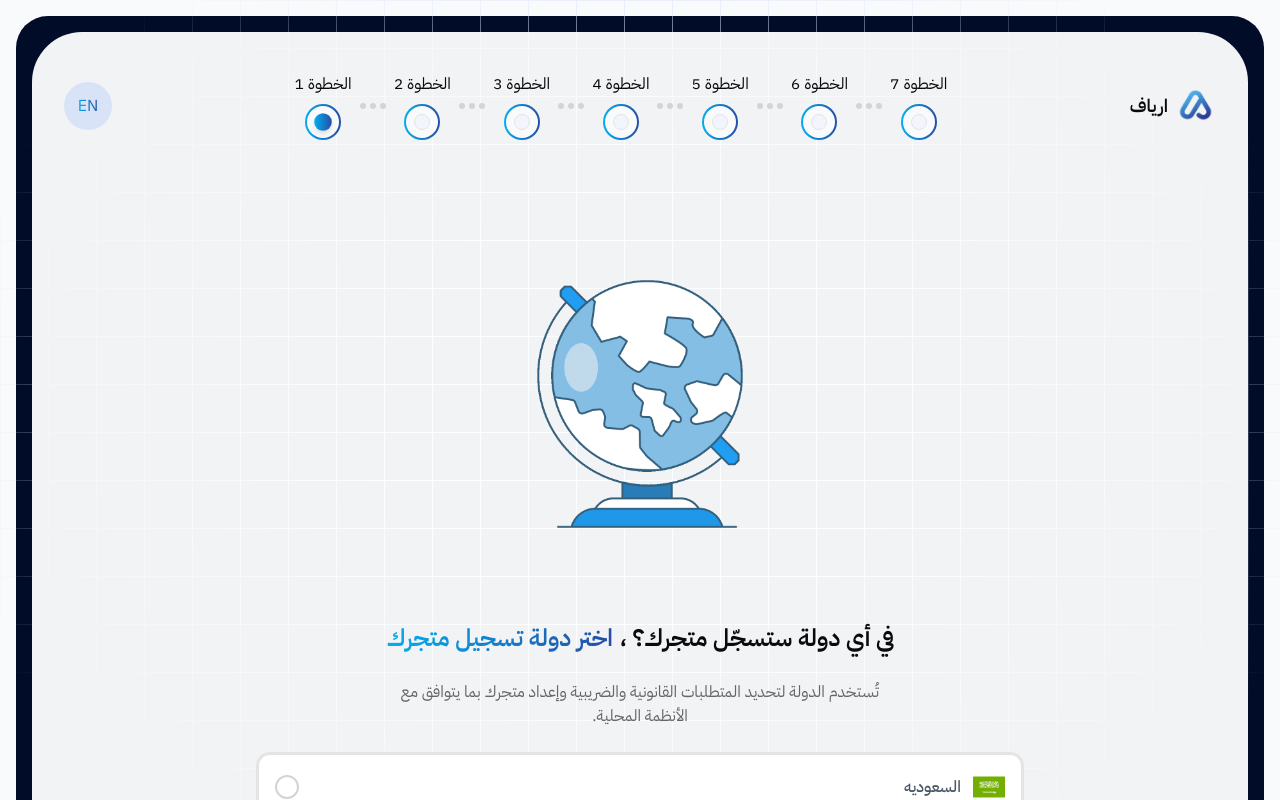
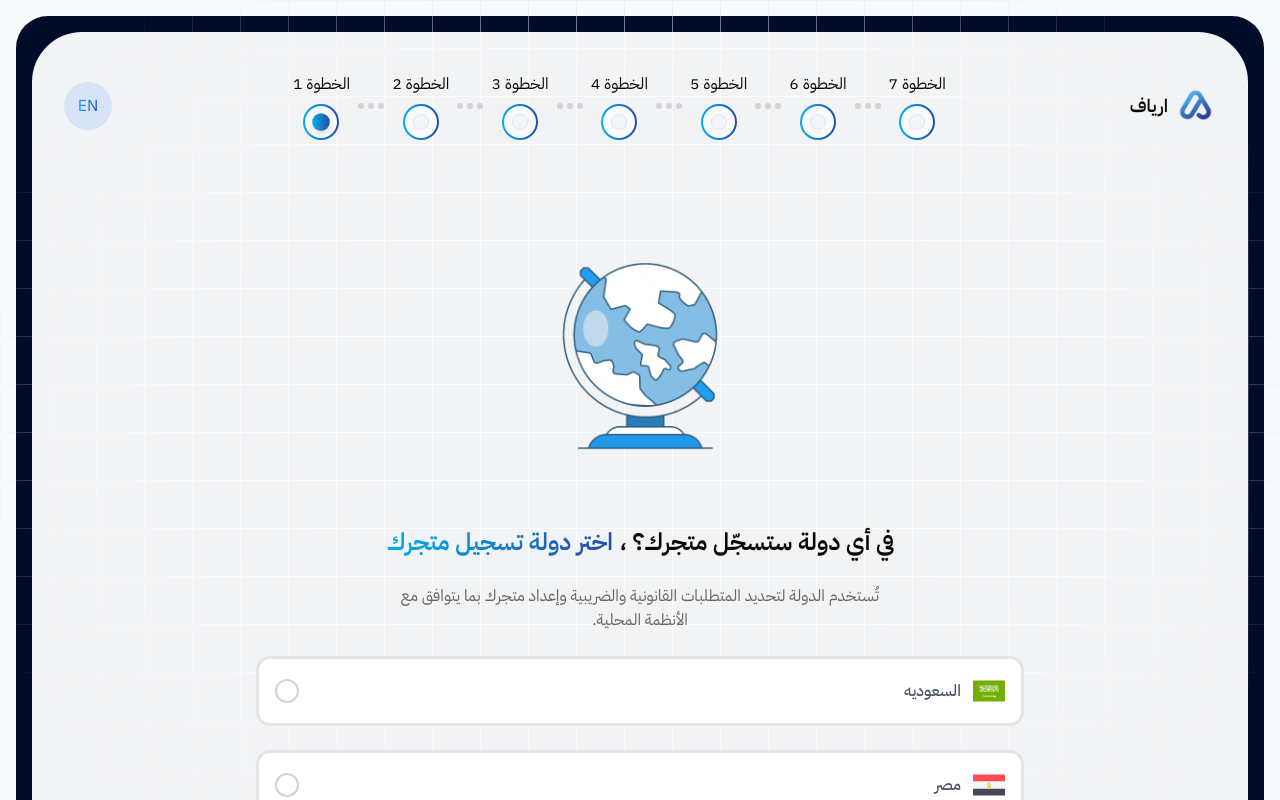
Before and after one commit to Refineder/ARYAF-company, a Nuxt app: page /setup-store in a window 1280 px wide. Both pictures are taken after a click on the button "ابدا الان في بناء متجرك". Shown: the top 800 px of the page. Built offline with nearby package versions, Linux system fonts and the light colour scheme.

Commit message:
- chore: Update Style & Code - chore: Update Progress bar

```diff
--- a/app/components/organisms/Signup/UserData/UserData.vue
+++ b/app/components/organisms/Signup/UserData/UserData.vue
@@ -159,7 +159,7 @@ const isValid = computed(() => {
                   :src="c.flag"
                   :alt="c?.name"
                 />
-                <span>{{ c.dial }}</span>
+                <p>{{ c.dial }}</p>
               </option>
             </select>
           </div>
--- a/app/components/sections/SetupStoreSections/SetupHero.vue
+++ b/app/components/sections/SetupStoreSections/SetupHero.vue
@@ -84,8 +84,8 @@ const prevStep = () => {
             <p class="text-lg font-semibold">ارياف</p>
           </div>
 
-          <div v-if="started && !finished" class="grow min-w-0 overflow-x-auto px-2">
-            <div class="w-fit mx-auto">
+          <div v-if="started && !finished" class="grow overflow-x-auto px-2">
+            <div class="min-w-2xl w-fit mx-auto">
               <StepProgress :total="totalSteps" :current="currentStep" />
             </div>
           </div>
--- a/app/components/sections/SetupStoreSections/StepLayout.vue
+++ b/app/components/sections/SetupStoreSections/StepLayout.vue
@@ -24,7 +24,7 @@ const toggle = (value: string) => {
 
 <template>
   <div class="flex items-center flex-col gap-6 w-full">
-    <div class="max-w-sm h-full overflow-hidden">
+    <div class="max-w-72 h-full overflow-hidden">
       <img class="w-full h-full object-cover" :src="imgSrc" :alt="imgSrc" />
     </div>
 
--- a/app/components/sections/SetupStoreSections/StepProgress.vue
+++ b/app/components/sections/SetupStoreSections/StepProgress.vue
@@ -13,7 +13,7 @@ const props = withDefaults(defineProps<IProps>(), {
   <div class="flex items-center p-2" dir="ltr">
     <template v-for="step in props.total" :key="step">
       <div class="flex flex-col justify-center items-center gap-2">
-        <p>الخطوة {{ step }}</p>
+        <p class="min-w-fit">الخطوة {{ step }}</p>
 
         <div :class="[step < props.current ? '' : 'gradient-border-bg border-2! rounded-full p-2']">
           <div
```
